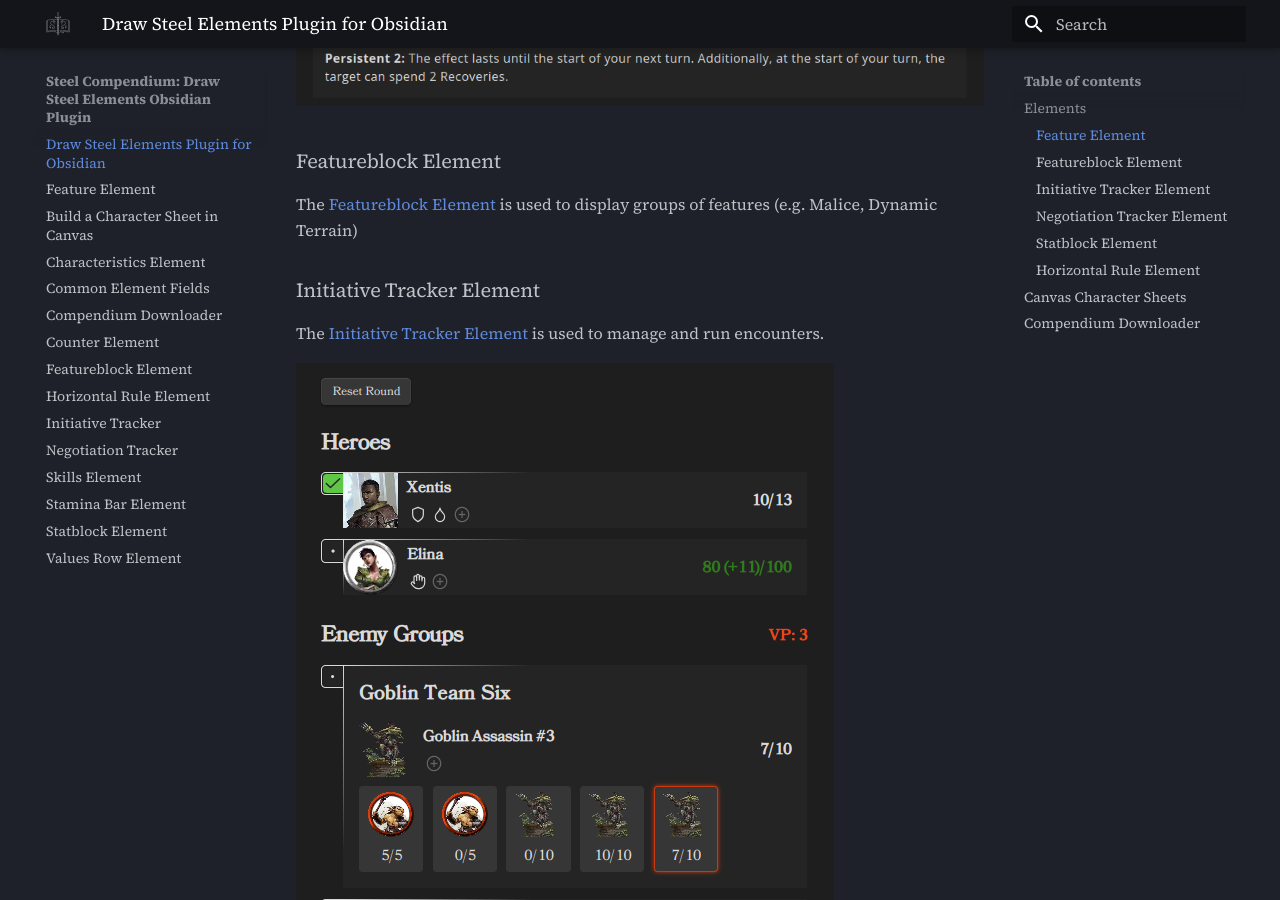
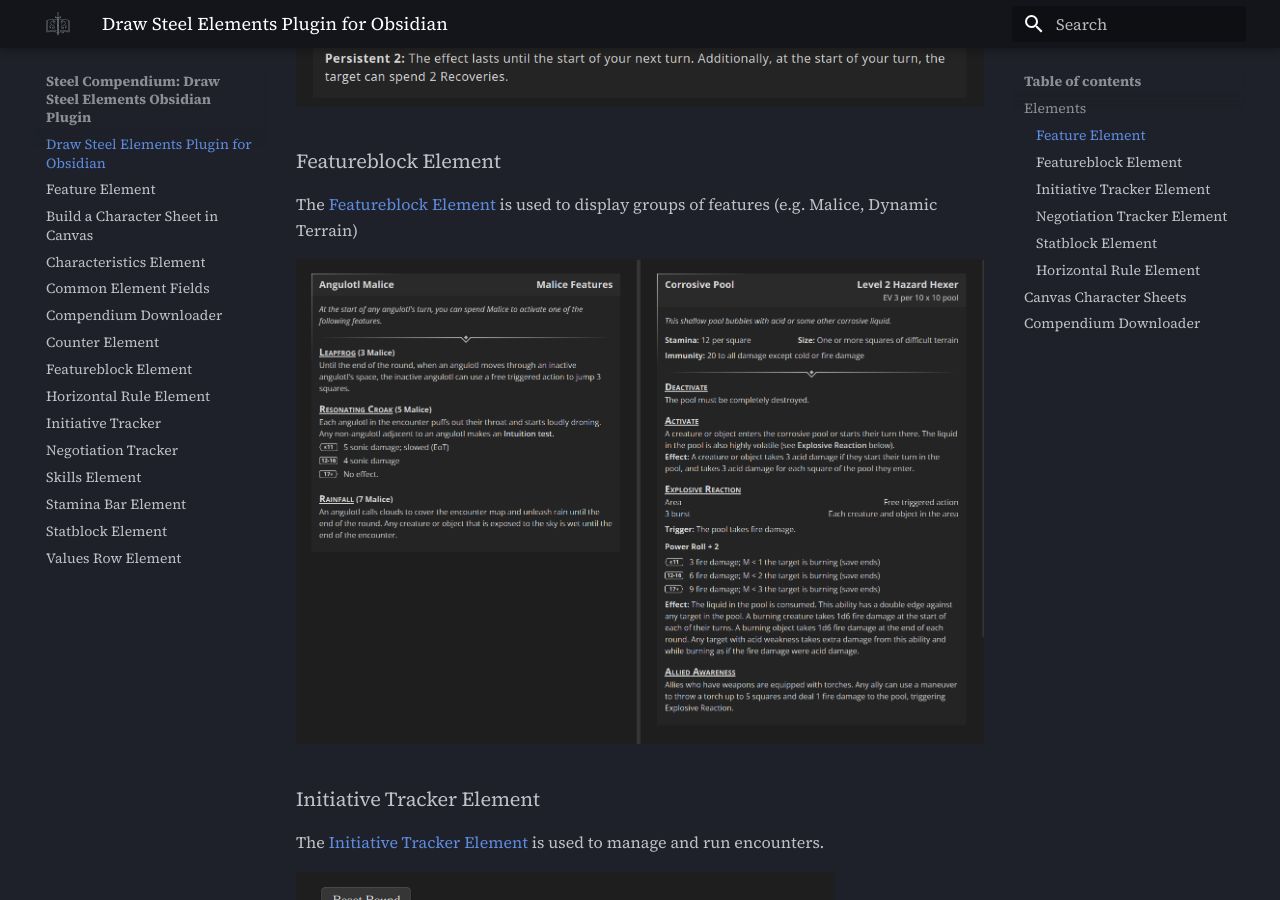
Before and after one commit to SteelCompendium/draw-steel-elements, an MkDocs documentation site: the page built from docs/index.md, in a window 1280 px wide and 900 px high, scrolled down 1324 px. Built offline with MkDocs 1.6.1 and Material for MkDocs 9.7.7, drawn with Linux system fonts in a browser that asks for light colours; comment, search, counter and statistics services are not loaded.

Commit message:
Adds docs

```diff
--- a/docs/index.md
+++ b/docs/index.md
@@ -19,6 +19,8 @@
 ### Featureblock Element
 
 The [Featureblock Element](featureblock.md) is used to display groups of features (e.g. Malice, Dynamic Terrain)
+
+![featureblock example](./Media/featureblocks.png)
 
 ### Initiative Tracker Element
 
```
